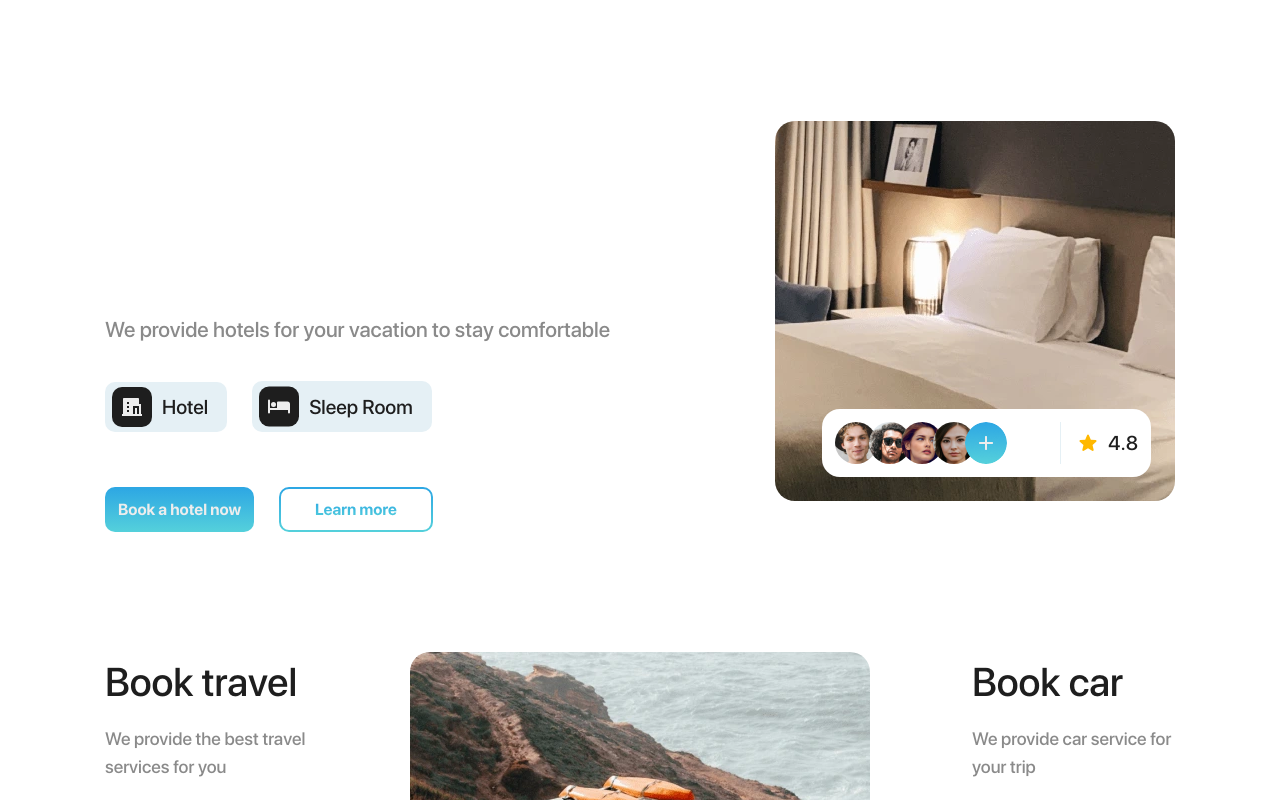
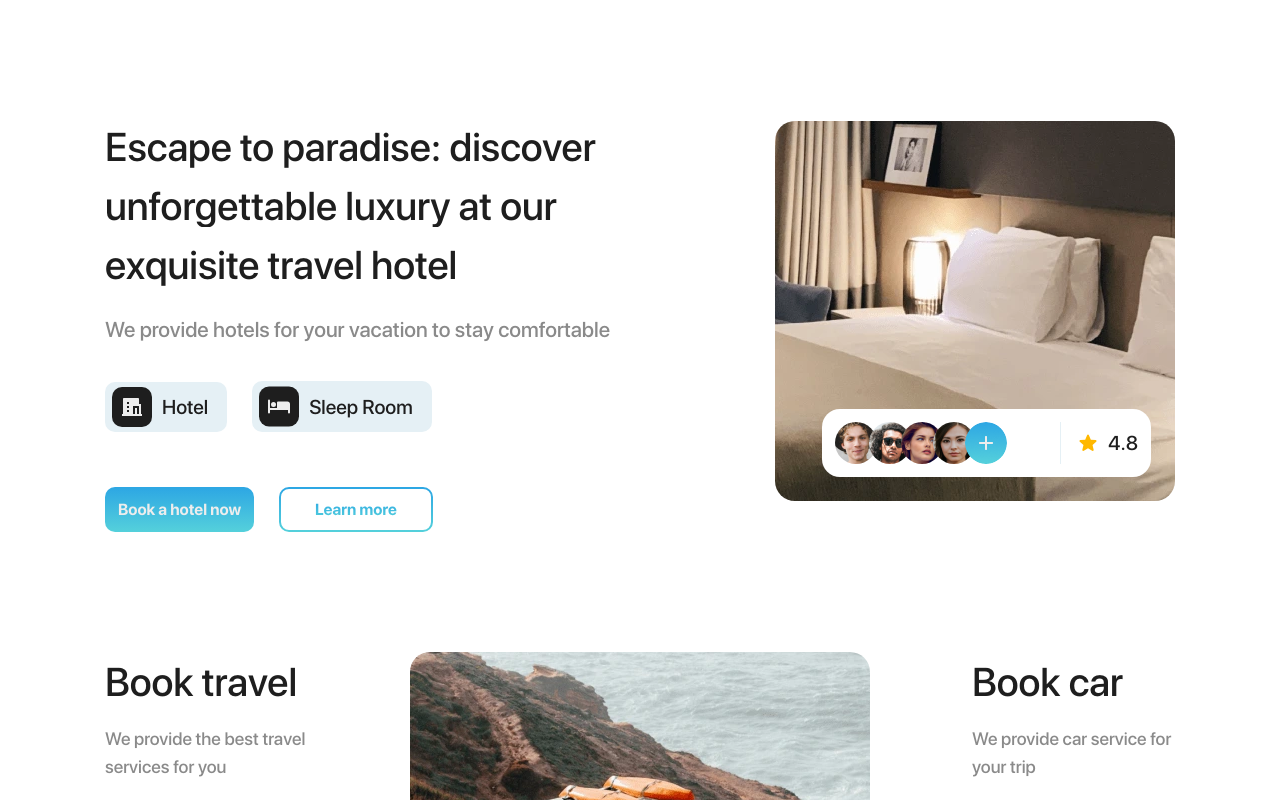
Before and after one commit to iniadnan/next-travelers-website, a Next.js app: page / in a window 1280 px wide. Shown: the part 1700-2500 px from the top of the page. Built offline with nearby package versions, Linux system fonts and the light colour scheme.

Commit message:
escpae to paradise animation

```diff
--- a/app/page.tsx
+++ b/app/page.tsx
@@ -1,6 +1,6 @@
 "use client"
 
-import { useEffect, useState } from "react";
+import { useEffect, useState, useRef } from "react";
 import './page.css'
 import Image from 'next/image'
 import Nav from "./components/Nav"
@@ -14,11 +14,15 @@ import "swiper/css/navigation";
 
 export default function Page() {
 
-  const [isMounted, setIsMounted] = useState<Boolean>(false);
-  const [stylesNav, setStylesNav] = useState<Object>({
+  const [isMounted, setIsMounted] = useState<boolean>(false);
+  const [isScrollToEscapeParadise, setIsScrollToEscapeParadise] = useState<boolean>(false)
+  const [positionEscapeParadise, setPositionEscapeParadise] = useState<number>(0)
+  const [stylesNav, setStylesNav] = useState<object>({
     transform: "translateY(-100%)",
     color: "#EDEDED",
   })
+
+  const escapeParadise = useRef()
 
   const stylesHeader = {
     widthLeft: "8%",
@@ -39,13 +43,17 @@ export default function Page() {
         color: "#EDEDED",
       })
     }
-
+    // WHEN WINDOW IN AREA ESCAPE PARADISE
+    if (window.scrollY > (positionEscapeParadise + 450)) {
+      setIsScrollToEscapeParadise(true);
+    }
   }
 
   // SCROLLING INIT
   useEffect(() => {
     document.addEventListener('scroll', isScrolling);
     setIsMounted(true)
+    setPositionEscapeParadise(escapeParadise.current.getBoundingClientRect().top);
   }, [])
 
   // SWIPER INIT
@@ -382,7 +390,7 @@ export default function Page() {
                   price={410}
                   location="Malaysia"
                   star={4.7} />
-                  <DestinationCard title="Bali"
+                <DestinationCard title="Bali"
                   image="/images/destinations-bali.webp"
                   price={380}
                   location="Indonesia"
@@ -397,7 +405,7 @@ export default function Page() {
                   price={410}
                   location="Malaysia"
                   star={4.7} />
-                  <DestinationCard title="Bali"
+                <DestinationCard title="Bali"
                   image="/images/destinations-bali.webp"
                   price={380}
                   location="Indonesia"
@@ -412,7 +420,7 @@ export default function Page() {
                   price={410}
                   location="Malaysia"
                   star={4.7} />
-                  <DestinationCard title="Bali"
+                <DestinationCard title="Bali"
                   image="/images/destinations-bali.webp"
                   price={380}
                   location="Indonesia"
@@ -427,7 +435,7 @@ export default function Page() {
                   price={410}
                   location="Malaysia"
                   star={4.7} />
-                  <DestinationCard title="Bali"
+                <DestinationCard title="Bali"
                   image="/images/destinations-bali.webp"
                   price={380}
                   location="Indonesia"
@@ -447,7 +455,7 @@ export default function Page() {
           </div>
         </div >
       </main>
-      <section id="escape-paradise">
+      <section id='escape-paradise' ref={escapeParadise}>
         <div className="container-travelers py-[90px] md:py-[100px] lg:py-[120px] px-5 md:px-5 lg:px-0">
           <div className="flex flex-wrap items-start justify-between">
             {/* <!-- ESCAPE PARADISE LEFT --> */}
@@ -455,15 +463,15 @@ export default function Page() {
               <h2
                 className="font-medium text-[32px] md:text-[32px] lg:text-[36px] xl:text-[40px] text-[#1E1E1E] leading-[40px] md:leading-[40px] lg:leading-[48px] xl:leading-[52px] mb-4">
                 <div className="inline-block h-[47px] overflow-hidden"><span
-                  className="escape-paradise__main-text inline-block transform translate-y-[50px]"
+                  className={"escape-paradise__main-text inline-block transform translate-y-[50px] " + (isScrollToEscapeParadise ? 'escape-paradise__main-text-animation' : '')}
                   style={{ '--animation-order': 1 }}>Escape to
                   paradise: discover</span></div>
                 <div className="inline-block h-[47px] overflow-hidden"><span
-                  className="escape-paradise__main-text inline-block transform translate-y-[50px]"
+                  className={"escape-paradise__main-text inline-block transform translate-y-[50px] " + (isScrollToEscapeParadise ? 'escape-paradise__main-text-animation' : '')}
                   style={{ '--animation-order': 2 }}>unforgettable
                   luxury at our</span></div>
                 <div className="inline-block h-[47px] overflow-hidden"><span
-                  className="escape-paradise__main-text inline-block transform translate-y-[50px]"
+                  className={"escape-paradise__main-text inline-block transform translate-y-[50px] " + (isScrollToEscapeParadise ? 'escape-paradise__main-text-animation' : '')}
                   style={{ '--animation-order': 3 }}>exquisite
                   travel hotel</span></div>
               </h2>
```
